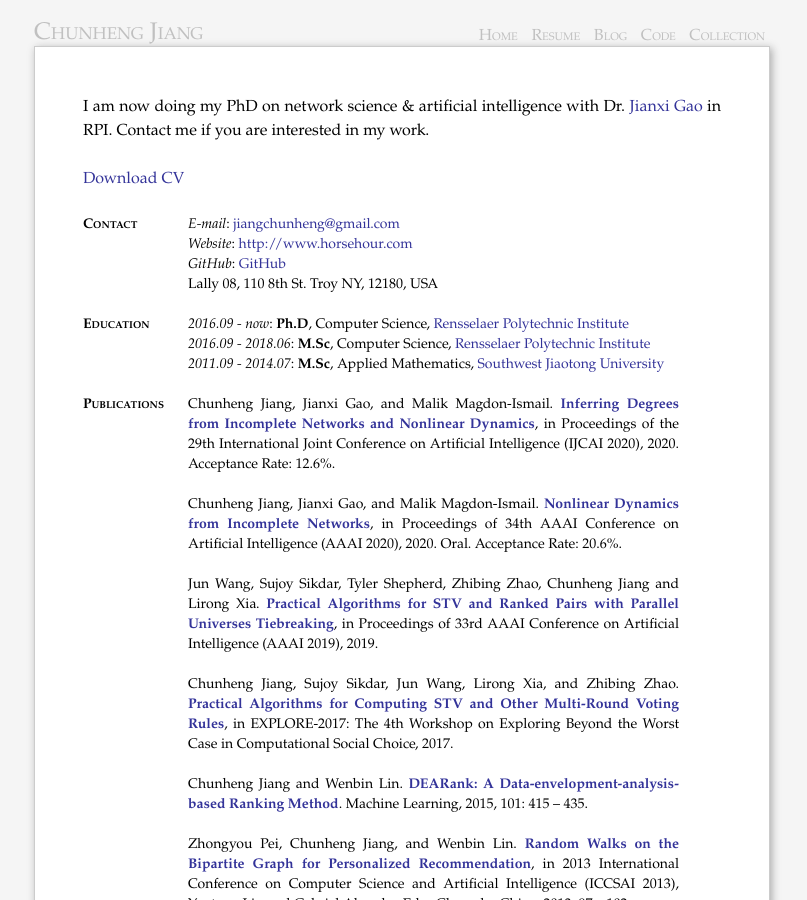
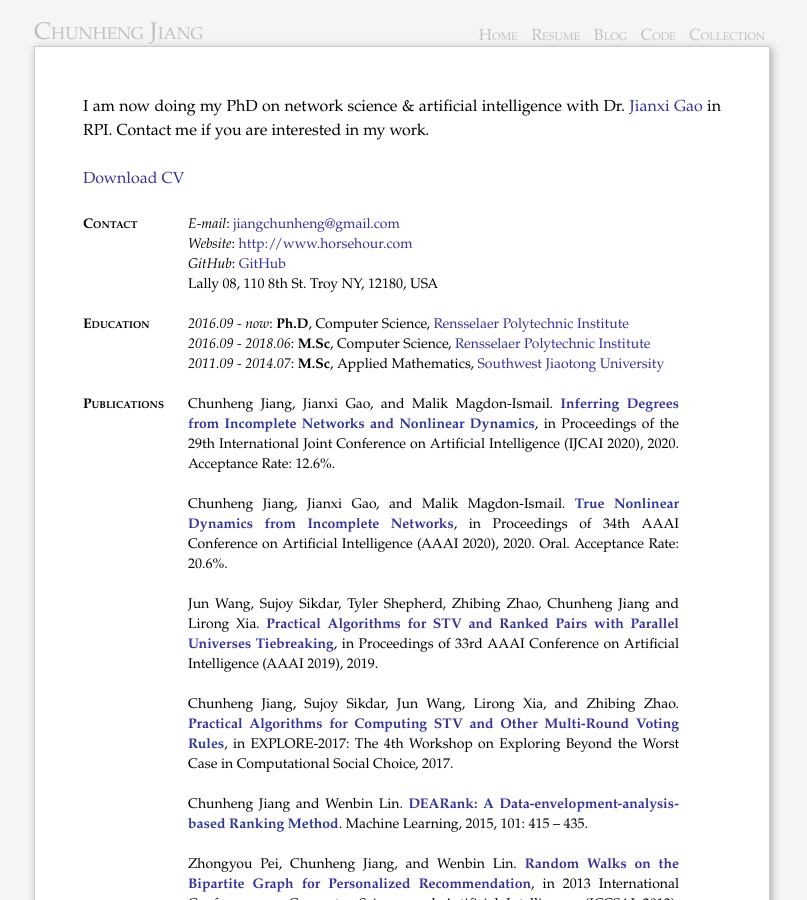
Before and after one commit to horsehour/horsehour.github.io, a Jekyll site: the page built from resume/index.md, in a window 1280 px wide and 900 px high. Shown: the whole window, without its empty margins (238-1045 px from the left). Built offline with Jekyll 4.4.1, drawn with Linux system fonts in a browser that asks for light colours; comment, search, counter and statistics services are not loaded.

Commit message:
modify the paper title

```diff
--- a/resume/index.md
+++ b/resume/index.md
@@ -42,7 +42,7 @@ in Proceedings of the 29th International Joint Conference on Artificial Intellig
 Acceptance Rate: 12.6%.
 
 Chunheng Jiang, Jianxi Gao, and Malik Magdon-Ismail.
-<b>[Nonlinear Dynamics from Incomplete Networks][estxs]{:target="_blank"}</b>,
+<b>[True Nonlinear Dynamics from Incomplete Networks][estxs]{:target="_blank"}</b>,
 in Proceedings of 34th AAAI Conference on Artificial Intelligence (AAAI 2020), 2020. Oral. Acceptance Rate: 20.6%.
 
 Jun Wang, Sujoy Sikdar, Tyler Shepherd, Zhibing Zhao, Chunheng Jiang and Lirong Xia.
```
Also changed, not shown: 1 other file.
